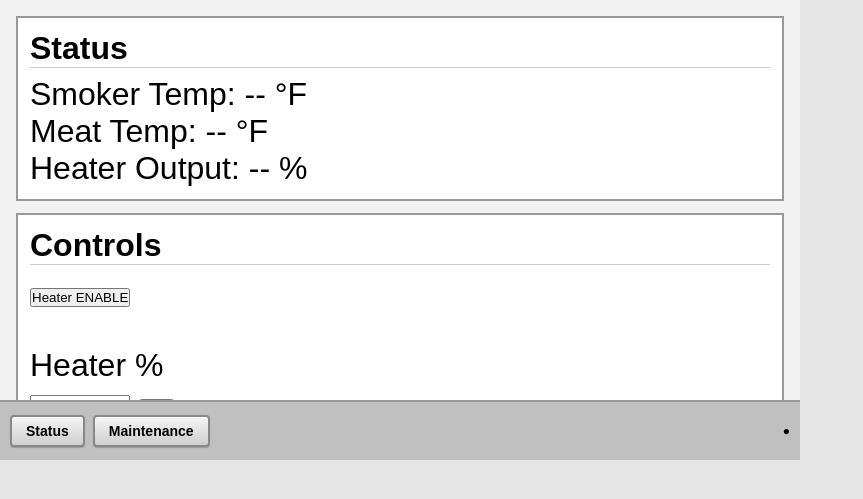
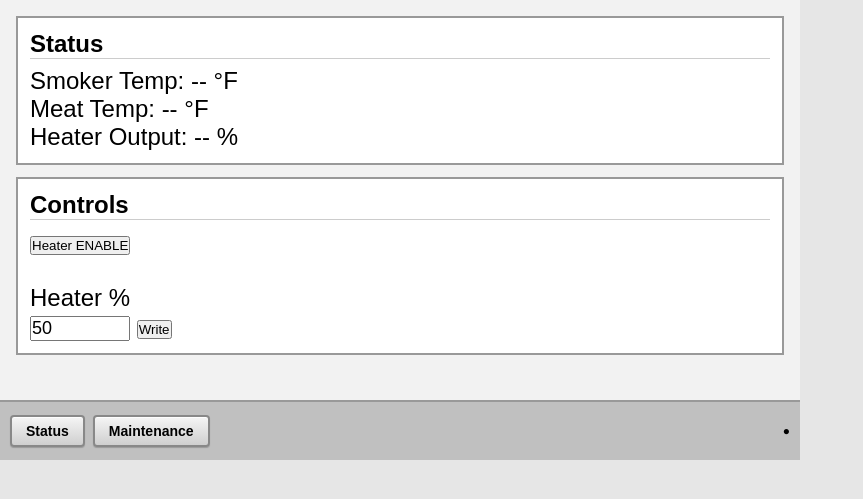
Before and after one commit to ASolchen/RaspiPLC, a Flask app: page / in a window 1280 px wide. Shown: the part 20-519 px from the top of the page, without its empty margins (0-863 px from the left). Run offline with Flask 3, Linux system fonts and the light colour scheme; some libraries are stand-ins or nearby versions.

Commit message:
medium font

```diff
--- a/ui-flask/templates/layouts/local_hmi.html
+++ b/ui-flask/templates/layouts/local_hmi.html
@@ -48,7 +48,7 @@
     }
 
     .card {
-        font-size: 32px;
+        font-size: 24px;
         background-color: white;
         border: 2px solid #999;
         padding: 12px;
@@ -56,7 +56,7 @@
     }
 
     .card h2 {
-        font-size: 32px;
+        font-size: 24px;
         margin-bottom: 8px;
         border-bottom: 1px solid #ccc;
     }
--- a/ui-flask/templates/pages/index.html
+++ b/ui-flask/templates/pages/index.html
@@ -37,9 +37,7 @@
         value="50"
         style="font-size:18px; width:100px;">
 
-    <button class="hmi-button" onclick="writeHeaterPct()">
-        Write
-    </button>
+    <button class="hmi-button" onclick="writeHeaterPct()">Write</button>
 </div>
 
 {% endblock %}
```
